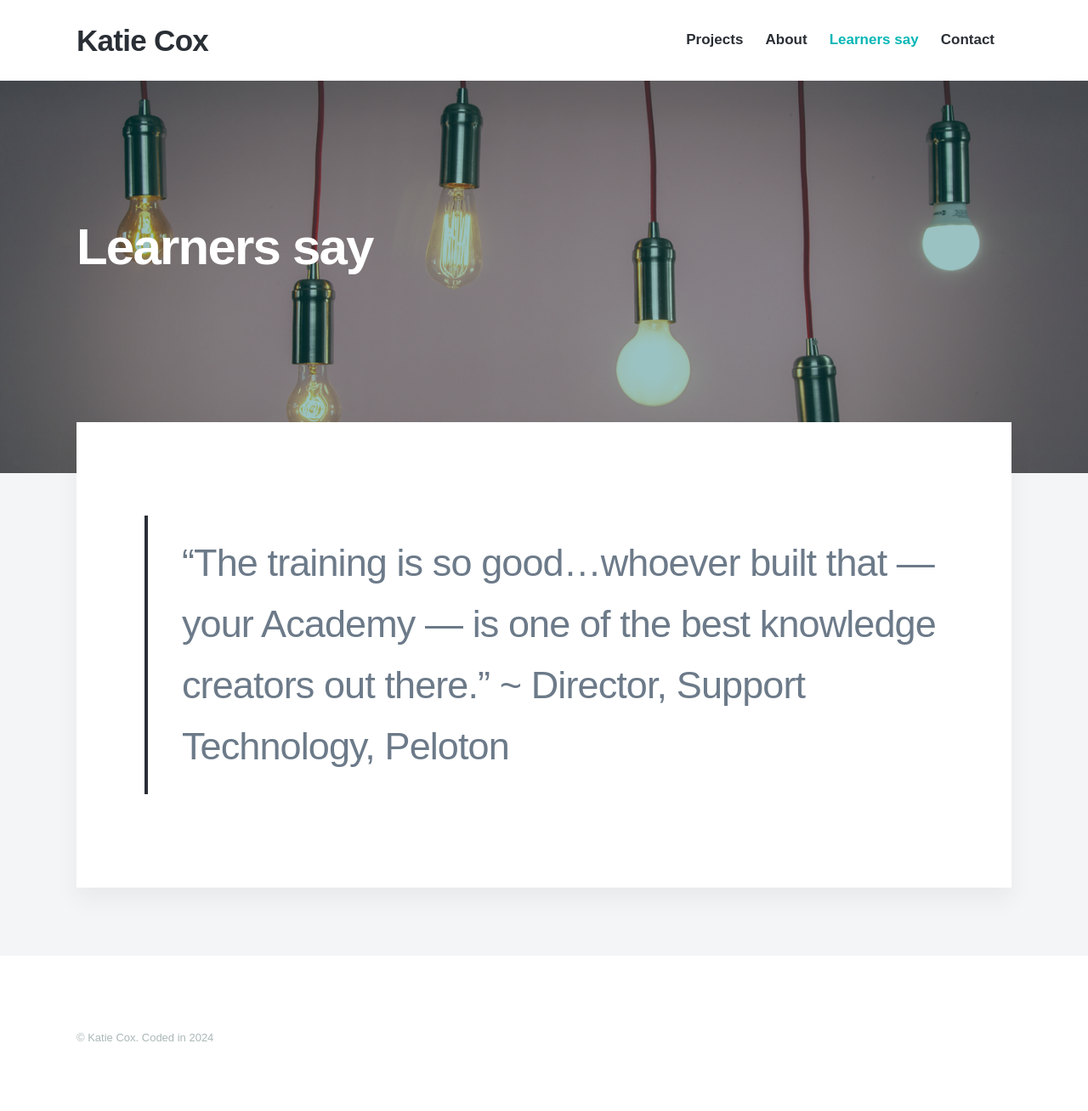
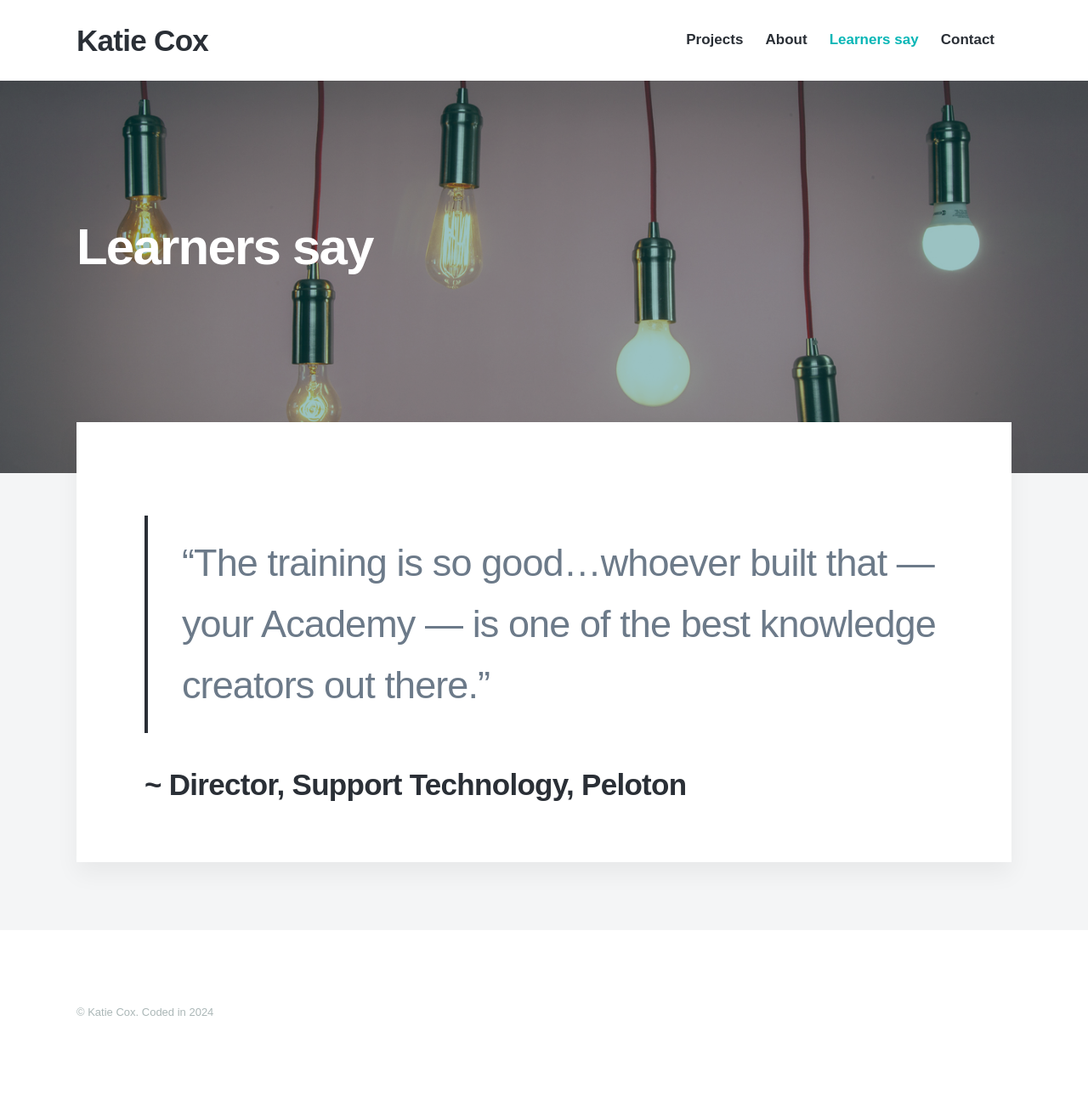
Before and after one commit to cox-katie/portfolio, a Jekyll site: the page built from _pages/learners-say.md, in a window 1280 px wide. Shown: the whole page at 85% size. Built offline with Jekyll 4.4.1, drawn with Linux system fonts in a browser that asks for light colours; nearby versions of some CDN libraries; some web fonts are replaced; after the commit the page ends 1278 px from its top, so only the background shows below that.

```diff
--- a/_pages/learners-say.md
+++ b/_pages/learners-say.md
@@ -7,4 +7,5 @@ featured_image: /images/lightbulb.jpg
 
 
 > “The training is so good...whoever built that — your Academy — is one of the best knowledge creators out there."
-~ Director, Support Technology, Peloton
+
+## ~ Director, Support Technology, Peloton
```
